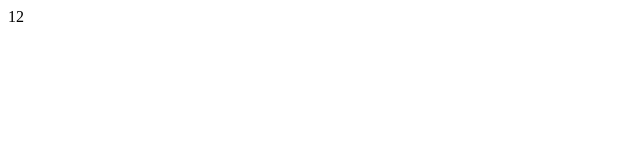
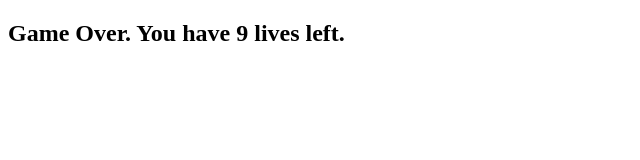
Before and after one commit to bswapp/understanding-js, a plain HTML site: page understanding-js/JS-basics/9-functions/index.html in a window 1280 px wide. Shown: the whole page, without its empty margins (0-640 px from the left). Drawn offline with Linux system fonts and the light colour scheme.

Commit message:
functions finished

```diff
--- a/understanding-js/JS-basics/9-functions/index.html
+++ b/understanding-js/JS-basics/9-functions/index.html
@@ -11,16 +11,33 @@
       // function myFunction() {
       //   alert("this should be working");
       // }
+      // myFunction()
 
       // FUNCTION WITH VARIABLES //
-      let a = 5;
-      let b = 7;
-      function myFunction() {
-        let c = b + a;
-        document.write(c);
+      // let a = 5;
+      // let b = 7;
+      // function myFunction() {
+      //   let c = b + a;
+      //   document.write(c);
+      // }
+
+      // myFunction();
+
+      // Using this Stuff in a Game Situation //
+      let score = 0;
+      let lives = 10;
+      let gameOver = false;
+
+      function lifeLost() {
+        score = 0;
+        lives--;
+        gameOver = true;
+        document.write(
+          "<h2>Game Over. You have " + lives + " lives left.</h2>"
+        );
       }
 
-      myFunction();
+      lifeLost();
     </script>
   </body>
 </html>
```
